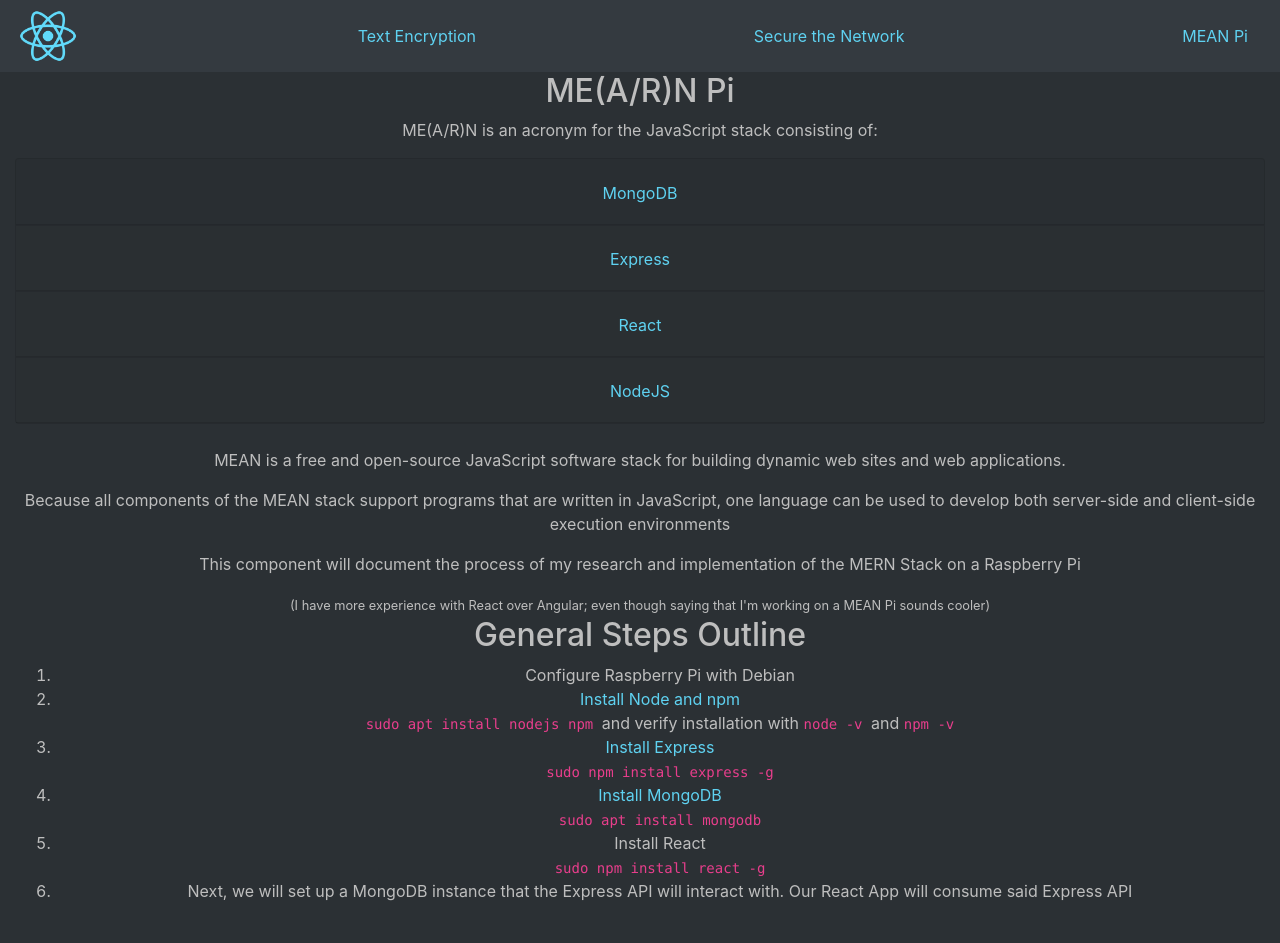
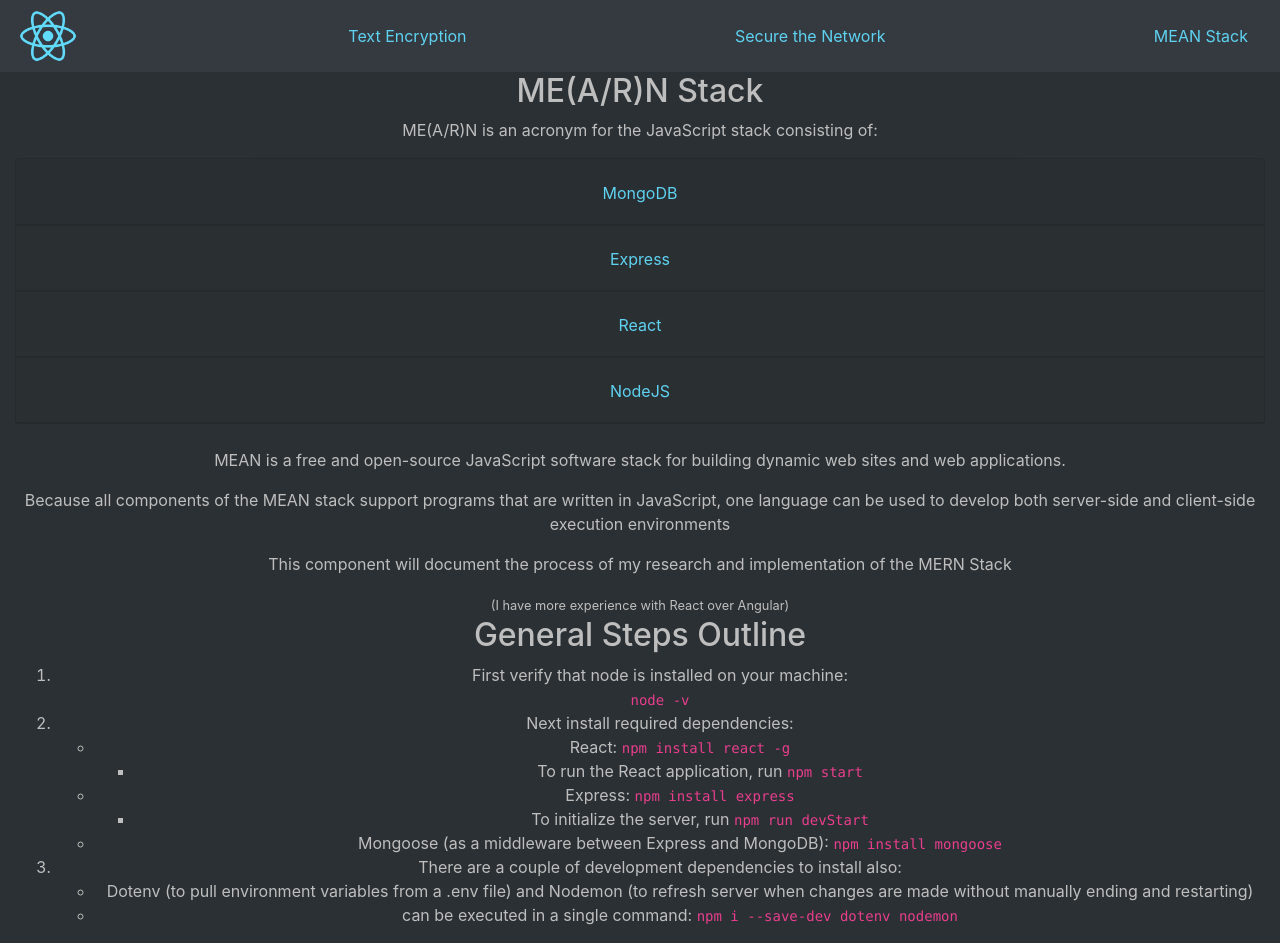
Before and after one commit to skoobydont/gaslight-project, a React (Create React App) app: page /meanpi in a window 1280 px wide. Before the commit the page ends 919 px from the top, so only its background shows below. Built offline with nearby package versions, Linux system fonts and the light colour scheme; what cryptr would draw is missing.

Commit message:
installed express + mongoose. started building server

```diff
--- /dev/null
+++ b/server.js
@@ -0,0 +1,4 @@
+const express = require('express')
+const app = express()
+
+app.listen(3001, () => console.log('I am Server & started'))
--- a/src/components/Nav.js
+++ b/src/components/Nav.js
@@ -9,7 +9,7 @@
                     <Link to="/" ><img className="navbar-brand" src="./logo192.png" alt="img"/></Link>
                     <Link to="/textencrypt" className="navigation-link">Text Encryption</Link>
                     <Link to="/itteam" className="navigation-link">Secure the Network</Link>
-                    <Link to="/meanpi" className="navigation-link">MEAN Pi</Link>
+                    <Link to="/meanpi" className="navigation-link">MEAN Stack</Link>
                 </nav>
             </div>
         )
--- a/src/components/mernPi/MEANPi.js
+++ b/src/components/mernPi/MEANPi.js
@@ -6,7 +6,7 @@
     render() {
         return(
             <div className="meanpi">
-                <h2>ME(A/R)N Pi</h2>
+                <h2>ME(A/R)N Stack</h2>
                 <p>ME(A/R)N is an acronym for the JavaScript stack consisting of:</p>
                 <div className="accordion" id="mernAccordion">
                     <PiComponent title="MongoDB" info="https://en.wikipedia.org/wiki/MongoDB"
@@ -20,8 +20,8 @@
                 </div><br/>
                 <p>MEAN is a free and open-source JavaScript software stack for building dynamic web sites and web applications.</p>
                 <p>Because all components of the MEAN stack support programs that are written in JavaScript, one language can be used to develop both server-side and client-side execution environments</p>
-                <p>This component will document the process of my research and implementation of the MERN Stack on a Raspberry Pi</p>
-                <small>(I have more experience with React over Angular; even though saying that I'm working on a MEAN Pi sounds cooler)</small>
+                <p>This component will document the process of my research and implementation of the MERN Stack</p>
+                <small>(I have more experience with React over Angular)</small>
                 <h2>General Steps Outline</h2>
                 <WorkFlow />
             </div>
--- a/src/components/mernPi/Workflow.js
+++ b/src/components/mernPi/Workflow.js
@@ -5,16 +5,29 @@
         return(
             <div className="mernpi-workflow">
                 <ol>
-                    <li>Configure Raspberry Pi with Debian</li>
-                    <li><a href="https://www.digitalocean.com/community/tutorials/how-to-install-node-js-on-debian-10" rel="noopener noreferrer" target="_blank">Install Node and npm</a></li>
-                    <code> sudo apt install nodejs npm </code> and verify installation with <code> node -v </code> and <code> npm -v </code>
-                    <li><a href="https://www.instructables.com/id/How-to-Make-a-Web-Server-With-a-Raspberry-Pi/" rel="noopener noreferrer" target="_blank">Install Express</a></li>
-                    <code>sudo npm install express -g</code>
-                    <li><a href="https://pimylifeup.com/mongodb-raspberry-pi/" rel="noopener noreferrer" target="_blank">Install MongoDB</a></li>
-                    <code>sudo apt install mongodb</code>
-                    <li>Install React</li>
-                    <code>sudo npm install react -g</code>
-                    <li>Next, we will set up a MongoDB instance that the Express API will interact with. Our React App will consume said Express API</li>
+                    <li>First verify that node is installed on your machine:</li>
+                    <code>node -v</code>
+                    <li>Next install required dependencies:
+                        <ul>
+                            <li>React: <code>npm install react -g</code>
+                                <ul>
+                                    <li>To run the React application, run <code>npm start</code></li>
+                                </ul>
+                            </li>
+                            <li>Express: <code>npm install express</code>
+                                <ul>
+                                    <li>To initialize the server, run <code>npm run devStart</code></li>
+                                </ul>
+                            </li>
+                            <li>Mongoose (as a middleware between Express and MongoDB): <code>npm install mongoose</code></li>
+                        </ul>
+                    </li>
+                    <li>There are a couple of development dependencies to install also:
+                        <ul>
+                            <li>Dotenv (to pull environment variables from a .env file) and Nodemon (to refresh server when changes are made without manually ending and restarting)</li>
+                            <li>can be executed in a single command: <code>npm i --save-dev dotenv nodemon</code></li>
+                        </ul>
+                    </li>
                 </ol>
             </div>
         )
```
Also changed, not shown: package.json (+8 -1 lines), 2 other files (tests, documents, lock files or other folders).
